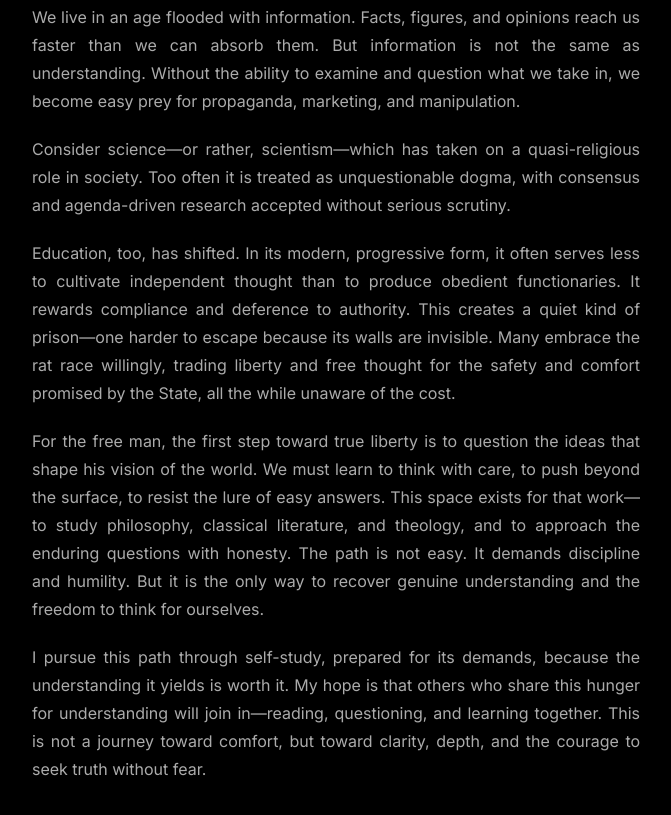
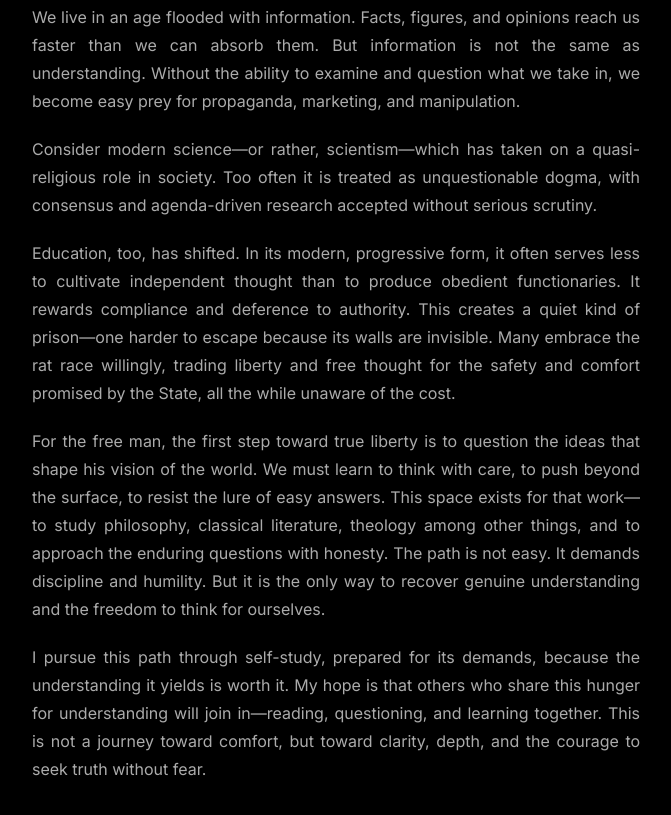
Before and after one commit to 7ze/dissidentx, an Astro site: page /essays/01-why-dissidentx in a window 1280 px wide. Shown: the part 529-1344 px from the top of the page, without its empty margins (304-975 px from the left). Built offline with nearby package versions, Linux system fonts and the light colour scheme; Astro itself is replaced by a stand-in of ours; a web font is replaced by a local one.

Commit message:
rewording the essay

```diff
--- a/src/pages/essays/01-why-dissidentx.md
+++ b/src/pages/essays/01-why-dissidentx.md
@@ -23,9 +23,10 @@ us faster than we can absorb them. But information is not the same as
 understanding. Without the ability to examine and question what we take in, we
 become easy prey for propaganda, marketing, and manipulation.
 
-Consider science—or rather, scientism—which has taken on a quasi-religious role
-in society. Too often it is treated as unquestionable dogma, with consensus and
-agenda-driven research accepted without serious scrutiny.
+Consider modern science—or rather, scientism—which has taken on a
+quasi-religious role in society. Too often it is treated as unquestionable
+dogma, with consensus and agenda-driven research accepted without serious
+scrutiny.
 
 Education, too, has shifted. In its modern, progressive form, it often serves
 less to cultivate independent thought than to produce obedient functionaries.
@@ -37,10 +38,10 @@ promised by the State, all the while unaware of the cost.
 For the free man, the first step toward true liberty is to question the ideas
 that shape his vision of the world. We must learn to think with care, to push
 beyond the surface, to resist the lure of easy answers. This space exists for
-that work—to study philosophy, classical literature, and theology, and to
-approach the enduring questions with honesty. The path is not easy. It demands
-discipline and humility. But it is the only way to recover genuine
-understanding and the freedom to think for ourselves.
+that work—to study philosophy, classical literature, theology among other
+things, and to approach the enduring questions with honesty. The path is not
+easy. It demands discipline and humility. But it is the only way to recover
+genuine understanding and the freedom to think for ourselves.
 
 I pursue this path through self-study, prepared for its demands, because the
 understanding it yields is worth it. My hope is that others who share this
```
Also changed, not shown: 1 other file.
